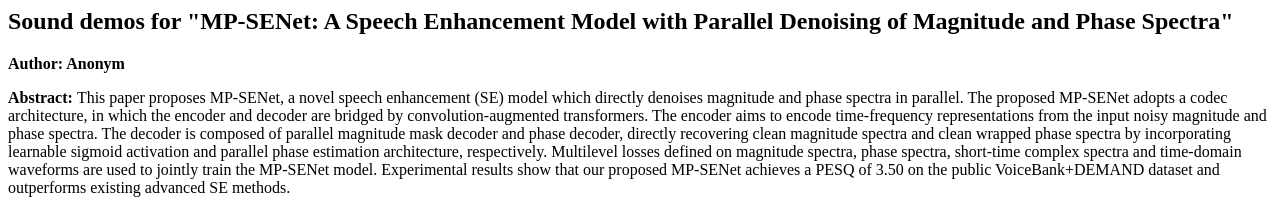
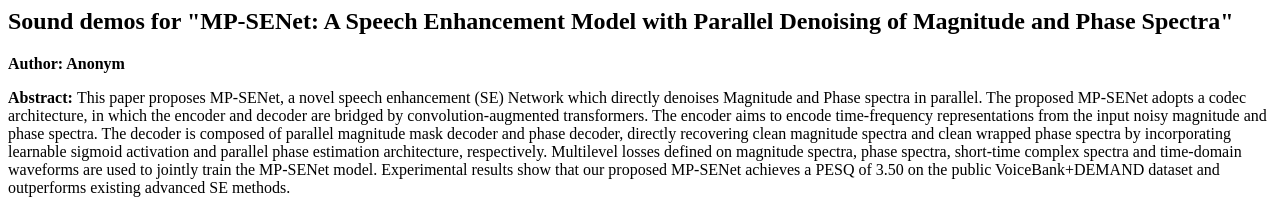
Before and after one commit to yxlu-0102/mpsenet-demo, a plain HTML site: page index.html in a window 1280 px wide. Shown: the top 210 px of the page. Drawn offline with Linux system fonts and the light colour scheme.

Commit message:
Update index.html

```diff
--- a/index.html
+++ b/index.html
@@ -5,7 +5,7 @@
     <body>
     <h2>Sound demos for "MP-SENet: A Speech Enhancement Model with Parallel Denoising of Magnitude and Phase Spectra"</h2>
     <p><strong>Author: Anonym</strong></p>
-    <p><strong>Abstract: </strong> This paper proposes MP-SENet, a novel speech enhancement (SE) model which directly denoises magnitude and phase spectra in parallel.
+    <p><strong>Abstract: </strong> This paper proposes MP-SENet, a novel speech enhancement (SE) Network which directly denoises Magnitude and Phase spectra in parallel.
                                    The proposed MP-SENet adopts a codec architecture, in which the encoder and decoder are bridged by convolution-augmented transformers.
                                    The encoder aims to encode time-frequency representations from the input noisy magnitude and phase spectra.
                                    The decoder is composed of parallel magnitude mask decoder and phase decoder, directly recovering clean magnitude spectra and clean wrapped phase spectra by incorporating learnable sigmoid activation and parallel phase estimation architecture, respectively.
```
